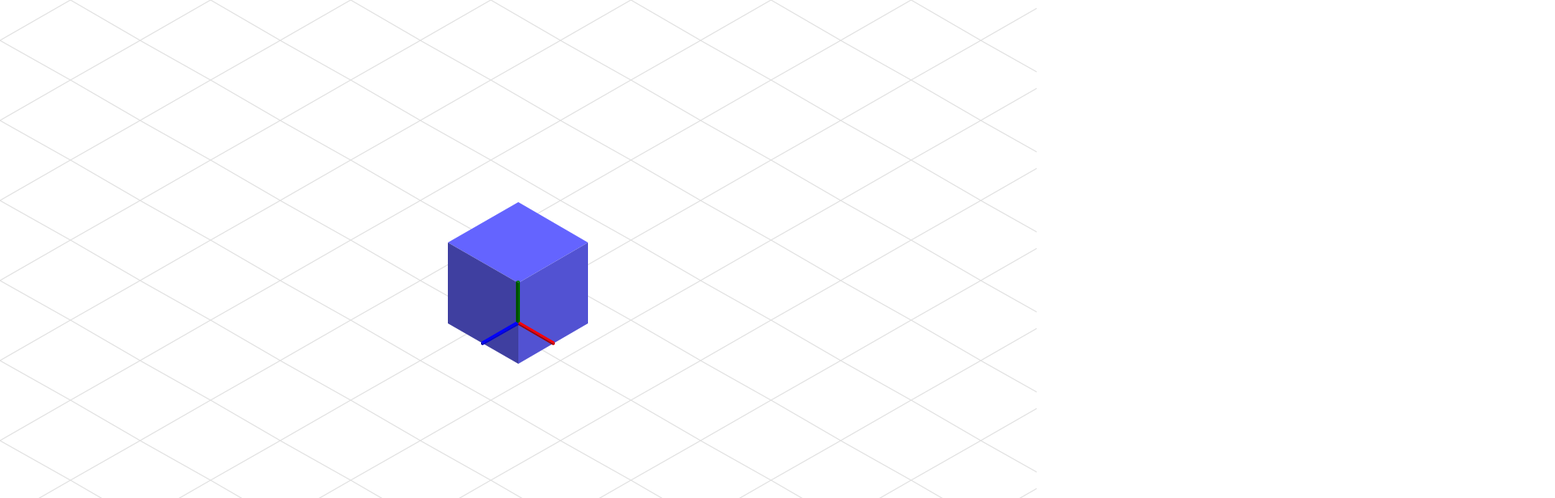
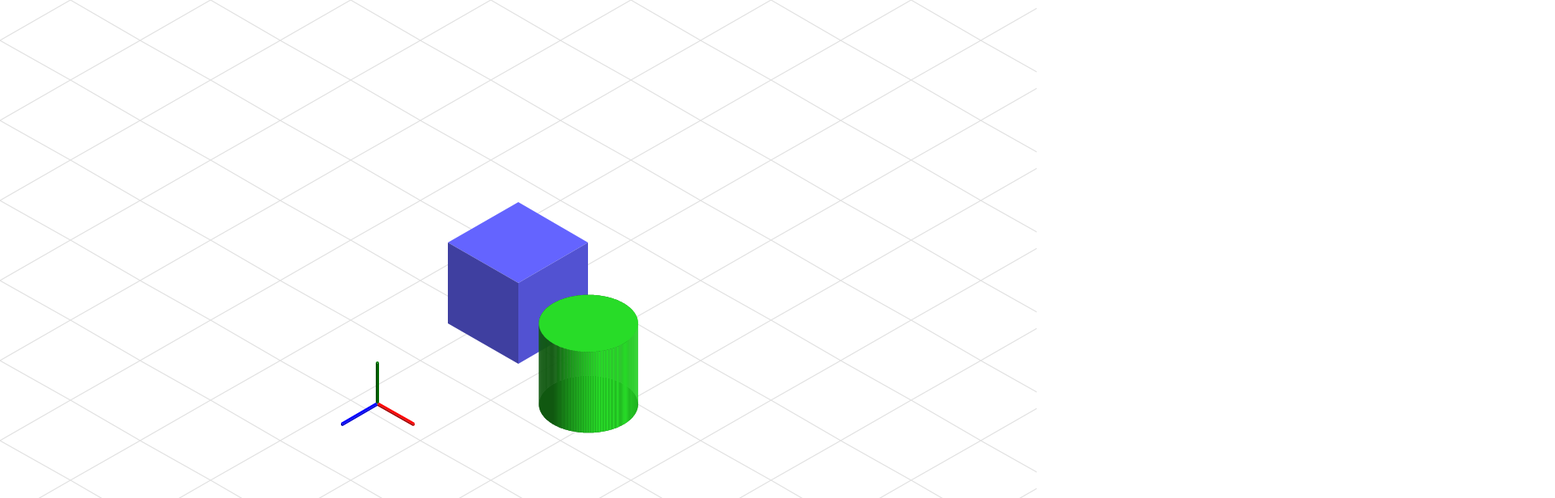
Before and after one commit to seflless/skewed, a React (Vite) app: page / in a window 1280 px wide. Shown: the top 616 px of the page at 81% size, 1920 px wide, since content can reach past the window. Built offline with nearby package versions, Linux system fonts and the light colour scheme.

Commit message:
Start of Mesh system, first up CylinderMesh

```diff
--- a/src/Box.tsx
+++ b/src/Box.tsx
@@ -106,9 +106,6 @@ export function Box(props: BoxProps) {
                 vertex[1] + props.y,
                 vertex[2] + props.z
               );
-              console.log(
-                `(${vertex[0]},${vertex[1]},${vertex[2]}) -> (${x},${y})`
-              );
               points += `${Math.floor(x)},${Math.floor(y)} `;
             });
             //   "0,100 50,25 50,75 100,0";
--- a/src/Cylinder.tsx
+++ b/src/Cylinder.tsx
@@ -1,5 +1,8 @@
 import React from "react";
 import { point3DToIsometric } from "./Camera";
+import { generateCylinder } from "./CylinderMesh";
+import { Vector3 } from "./Vector3";
+import { Face } from "./Mesh";
 
 type CylinderProps = {
   x: number;
@@ -9,103 +12,91 @@ type CylinderProps = {
   radius: number;
   fill: string;
   stroke: string;
+  segments: number;
 };
 
-/*
-
-       Coordinate System
-               Y
-               |
-               |
-               |
-               |
-             /   \
-           /       \
-         Z           \ X
-
-        Vertices Indices
-
-                0
-               /-
-             /-  \-
-          /--      \-
-       /--           \-
-  3  /-                \-  1
-   --                   --|
-   |-\               --/  |
-   |  --\          -/     |
-   |     --\ 2  --/       |
-   |        ---/          |
-   |         |            |
-   |         |            |
-   |         |            |
-   |         |            |
-  6 -        |            |
-    \-       |           /  4
-      \-     |        /-
-        \-   |     /-
-          \- | /--
-             --
-             5
-
-
- */
-
-function generatePolygons({
-  height,
-  radius,
-}: CylinderProps): Array<Array<Array<Array<number>>>> {
-  const vertices = [
-    [height, radius, 0],
-    // 0,1,2,3
-    // [-width / 2, +height / 2, -depth / 2],
-    // [+width / 2, +height / 2, -depth / 2],
-    // [+width / 2, +height / 2, +depth / 2],
-    // [-width / 2, +height / 2, +depth / 2],
-    // // 4,5,6
-    // [+width / 2, -height / 2, -depth / 2],
-    // [+width / 2, -height / 2, depth / 2],
-    // [-width / 2, -height / 2, depth / 2],
-  ];
-  return [
-    // Faces
-    [
-      // Top Face
-      [vertices[0], vertices[0], vertices[0], vertices[0]],
-    ],
-    // Outline
-    [[]],
-  ];
-}
+const directLight = Vector3(1, 1, 0).normalize();
+const ambientLight = 0.4;
+const cameraDirection = Vector3(1, 1, 1).normalize();
 
 export function Cylinder(props: CylinderProps) {
-  const polygons = generatePolygons(props);
-  const faces = polygons[0];
-  const colors = ["rgb(240,240,240)", "rgb(150,150,150)", "rgb(100,100,100)"];
+  const mesh = generateCylinder({
+    x: props.x,
+    y: props.y,
+    z: props.z,
+    height: props.height,
+    radius: props.radius,
+    segments: props.segments,
+    fill: props.fill,
+    stroke: props.stroke,
+  });
+
+  const transformedVertices = mesh.vertices.map((vertex) => {
+    return point3DToIsometric(vertex.x, vertex.y, vertex.z);
+  });
+
+  const maxDotPerFace = mesh.faces.map((face) => {
+    let maxDot = cameraDirection.dotProduct(mesh.vertices[face.indices[0]]);
+    for (let i = 1; i < face.indices.length; i++) {
+      maxDot = Math.max(
+        cameraDirection.dotProduct(mesh.vertices[face.indices[i]]),
+        maxDot
+      );
+    }
+    return maxDot;
+  });
+
+  // Sort faces by distance from camera
+  const faceIndices = mesh.faces.map((_, i) => i);
+  const sortedFaces = faceIndices.sort((faceIndexA, faceIndexB) => {
+    return maxDotPerFace[faceIndexA] - maxDotPerFace[faceIndexB];
+  });
 
   return (
-    <svg width={2000} height={2000}>
-      <g transform="translate(500,500)">
+    <svg width={2000} height={2000} style={{ position: "absolute" }}>
+      <g>
         {
           // All faces
-          faces.map((face, i) => {
+          sortedFaces.map((faceIndex) => {
+            const face = mesh.faces[faceIndex];
             let points = "";
-            // A face
-            face.forEach((vertex) => {
-              const { x, y } = point3DToIsometric(
-                vertex[0],
-                vertex[1],
-                vertex[2]
-              );
-              console.log(
-                `(${vertex[0]},${vertex[1]},${vertex[2]}) -> (${x},${y})`
-              );
-              points += `${Math.floor(x)},${Math.floor(y)} `;
+
+            const brightness = Math.min(
+              Math.max(
+                face.normal.dotProduct(directLight) + ambientLight,
+                ambientLight
+              ),
+              1.0
+            );
+
+            face.indices.forEach((index) => {
+              console.log(faceIndex, index);
+              points += `${transformedVertices[index].x},${transformedVertices[index].y} `;
             });
-            //   "0,100 50,25 50,75 100,0";
-            return <polygon fill={colors[i]} key={i} points={points} />;
+            return (
+              <polygon
+                style={{
+                  // translate: `${props.radius},${props.radius}`,
+                  filter: `brightness(${brightness})`,
+                }}
+                fill={face.fill}
+                // stroke={face.stroke}
+                key={faceIndex}
+                points={points}
+              />
+            );
           })
         }
+        {/* {transformedVertices.map((vertex, i) => (
+          <text
+            key={i}
+            x={vertex.x.toFixed(2)}
+            y={vertex.y.toFixed(2)}
+            filter={"drop-shadow(0px 0px 1px white)"}
+          >
+            {i}
+          </text>
+        ))} */}
       </g>
     </svg>
   );
--- /dev/null
+++ b/src/CylinderMesh.ts
@@ -0,0 +1,120 @@
+import { Mesh, Face } from "./Mesh";
+import { Vector3 } from "./Vector3";
+
+/*
+
+       Coordinate System
+               Y
+               |
+               |
+               |
+               |
+             /   \
+           /       \
+         Z           \ X
+
+            ^
+            \_         0
+               \      /
+                <----/
+
+
+
+
+ */
+
+export function generateCylinder(options: {
+  x: number;
+  y: number;
+  z: number;
+  radius: number;
+  height: number;
+  segments: number;
+  fill: string;
+  stroke: string;
+}): Mesh {
+  const mesh: Mesh = {
+    vertices: [],
+    faces: [],
+  };
+
+  let sideFacesNormals = [];
+
+  // Top face vertices
+  for (let i = 0; i < options.segments; i++) {
+    const percent = i / options.segments;
+    const theta = percent * (Math.PI * 2);
+
+    const normalizedX = Math.cos(theta);
+    const normalizedZ = Math.sin(theta);
+
+    mesh.vertices.push(
+      Vector3(
+        options.x + normalizedX * options.radius,
+        options.y + options.height / 2,
+        options.z + normalizedZ * options.radius
+      )
+    );
+  }
+
+  // Calculate side faces normals
+  for (let i = 0; i < options.segments; i++) {
+    const nextI = (i + 1) % options.segments;
+    const average = Vector3(
+      (mesh.vertices[i].x + mesh.vertices[nextI].x) / 2 - options.x,
+      0,
+      (mesh.vertices[i].z + mesh.vertices[nextI].z) / 2 - options.z
+    );
+    average.normalize();
+    sideFacesNormals.push(average);
+  }
+
+  // Bottom face vertices are derived from top face vertices but reversed and z is flipped
+  const bottomFaceVertices = mesh.vertices.map((vertex) =>
+    Vector3(vertex.x, options.y - options.height / 2.0, vertex.z)
+  );
+
+  // Make bottom face vertices clockwise
+  bottomFaceVertices.reverse();
+  mesh.vertices = mesh.vertices.concat(bottomFaceVertices);
+
+  // Generate faces
+  const topFace: Face = {
+    indices: [],
+    fill: options.fill,
+    stroke: options.stroke,
+    normal: Vector3(0, 1, 0),
+  };
+  const bottomFace: Face = {
+    indices: [],
+    fill: options.fill,
+    stroke: options.stroke,
+    normal: Vector3(0, -1, 0),
+  };
+  mesh.faces.push(topFace);
+  mesh.faces.push(bottomFace);
+  for (let i = 0; i < options.segments; i++) {
+    // Top face
+    topFace.indices.push(i);
+    // Bottom face
+    bottomFace.indices.push(i + options.segments);
+
+    // Side faces
+    const nextI = (i + 1) % options.segments;
+    const sideFace: Face = {
+      indices: [
+        nextI,
+        i,
+        options.segments - 1 - i + options.segments,
+        options.segments - 1 - nextI + options.segments,
+      ],
+      fill: options.fill,
+      stroke: options.stroke,
+      normal: sideFacesNormals[i],
+    };
+
+    mesh.faces.push(sideFace);
+  }
+
+  return mesh;
+}
--- a/src/Grid.tsx
+++ b/src/Grid.tsx
@@ -55,7 +55,6 @@ export function Grid(props: GridProps) {
       vertex[1] + props.y,
       vertex[2] + props.z
     );
-    console.log(`(${vertex[0]},${vertex[1]},${vertex[2]}) -> (${x},${y})`);
     points += `${Math.floor(x)},${Math.floor(y)} `;
   });
 
--- a/src/Mesh.ts
+++ b/src/Mesh.ts
@@ -2,6 +2,9 @@ import { Vector3 } from "./Vector3";
 
 export type Face = {
   indices: number[];
+  fill: string;
+  stroke: string;
+  normal: Vector3;
 };
 
 export type Mesh = {
--- a/src/Vector3.ts
+++ b/src/Vector3.ts
@@ -3,8 +3,10 @@ export interface Vector3 {
   y: number;
   z: number;
   add: (vec: Vector3) => Vector3;
+  multiply: (scalar: number) => Vector3;
   clone: () => Vector3;
   normalize: () => Vector3;
+  dotProduct: (vec: Vector3) => number;
 }
 
 // Actual implementation of Vector3, we take this approach we becasuse we want a
@@ -26,6 +28,13 @@ const Vector3Proto = {
     return this;
   },
 
+  multiply(this: Vector3, scalar: number): Vector3 {
+    this.x *= scalar;
+    this.y *= scalar;
+    this.z *= scalar;
+    return this;
+  },
+
   clone(this: Vector3): Vector3 {
     return create(this.x, this.y, this.z);
   },
@@ -42,6 +51,10 @@ const Vector3Proto = {
     this.y /= length;
     this.z /= length;
     return this;
+  },
+
+  dotProduct(this: Vector3, vec: Vector3): number {
+    return this.x * vec.x + this.y * vec.y + this.z * vec.z;
   },
 };
 
--- a/src/index.ts
+++ b/src/index.ts
@@ -3,31 +3,4 @@ export * from "./Grid";
 export * from "./Vector3";
 export * from "./Mesh";
 export * from "./Axii";
-
-// main.ts
-import { Vector3 } from "./Vector3";
-
-const a = Vector3.Zero();
-
-console.log(Vector3.isVector3("bob")); // fale
-console.log(Vector3.isVector3(a)); // true
-console.log(a);
-
-const b = Vector3(1, 2, 3);
-const c = Vector3([1, 2, 3]);
-const d = Vector3({ x: 1, y: 2, z: 3 });
-
-console.log("isVector3", Vector3.isVector3(d));
-
-// console.log(a);
-console.log(b);
-console.log(c);
-console.log(d);
-
-// import { Vector3 } from "./Vector4";
-
-// const a = Vector3();
-// const randomVariable = "Not a Vector3";
-
-// console.log(Vector3.isVector3(a)); // true
-// console.log(Vector3.isVector3(randomVariable)); // false
+export * from "./Cylinder";
--- a/workbench/App.tsx
+++ b/workbench/App.tsx
@@ -1,6 +1,5 @@
 import { useRef, useEffect } from "react";
-import { Axii, Box } from "../src/index";
-import { Grid } from "../src/index";
+import { Axii, Box, Cylinder, Grid } from "../src/index";
 import React from "react";
 
 function randomColor() {
@@ -25,7 +24,18 @@ export default function App() {
         fill={"rgba(100,100,255,1.0)"}
         stroke={randomColor()}
       />
-      <Axii x={0} y={0} z={0} scale={50} />
+      <Axii x={0} y={0} z={200} scale={50} />
+      <Cylinder
+        x={100}
+        y={0}
+        z={0}
+        height={100}
+        radius={50}
+        // segments={64}
+        segments={256}
+        fill={"rgba(40,220,40,1.0)"}
+        stroke={"black"}
+      />
     </div>
   );
 }
```
Also changed, not shown: 1 other file (tests, documents, lock files or other folders).
